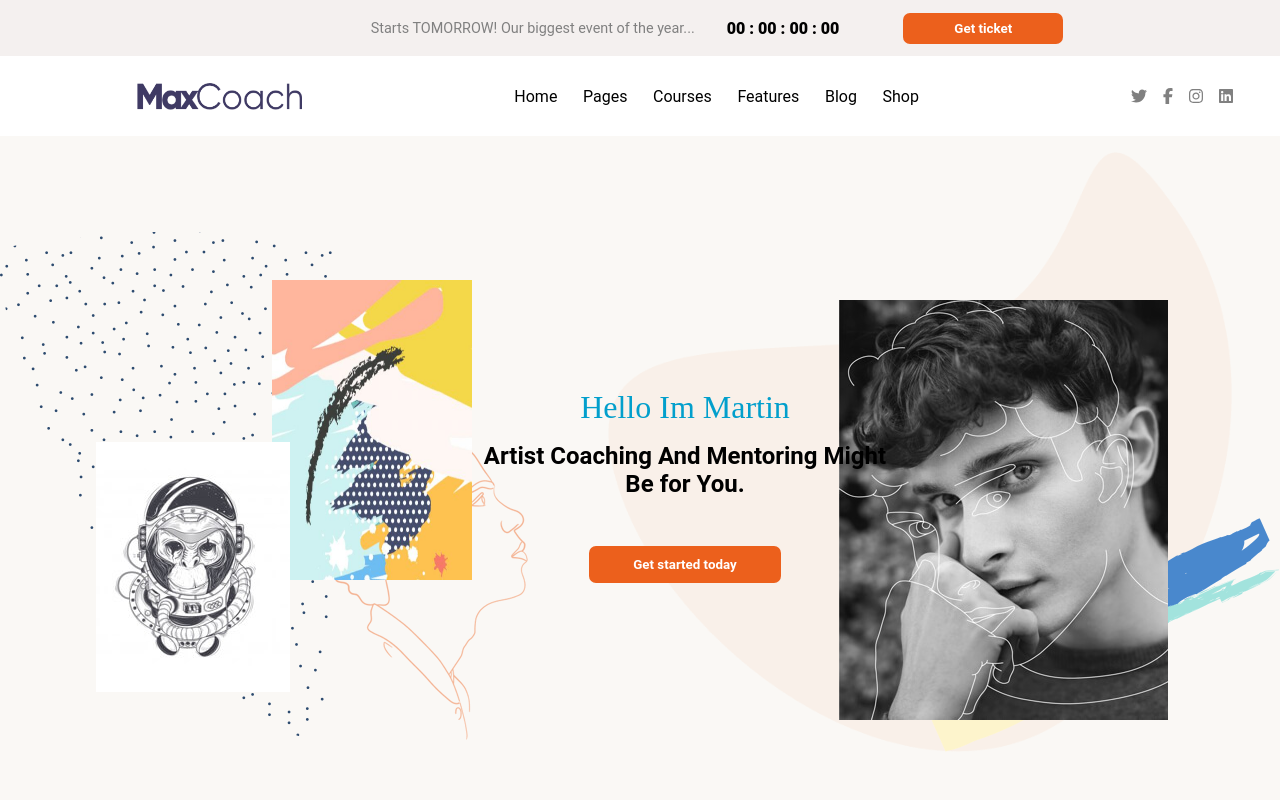
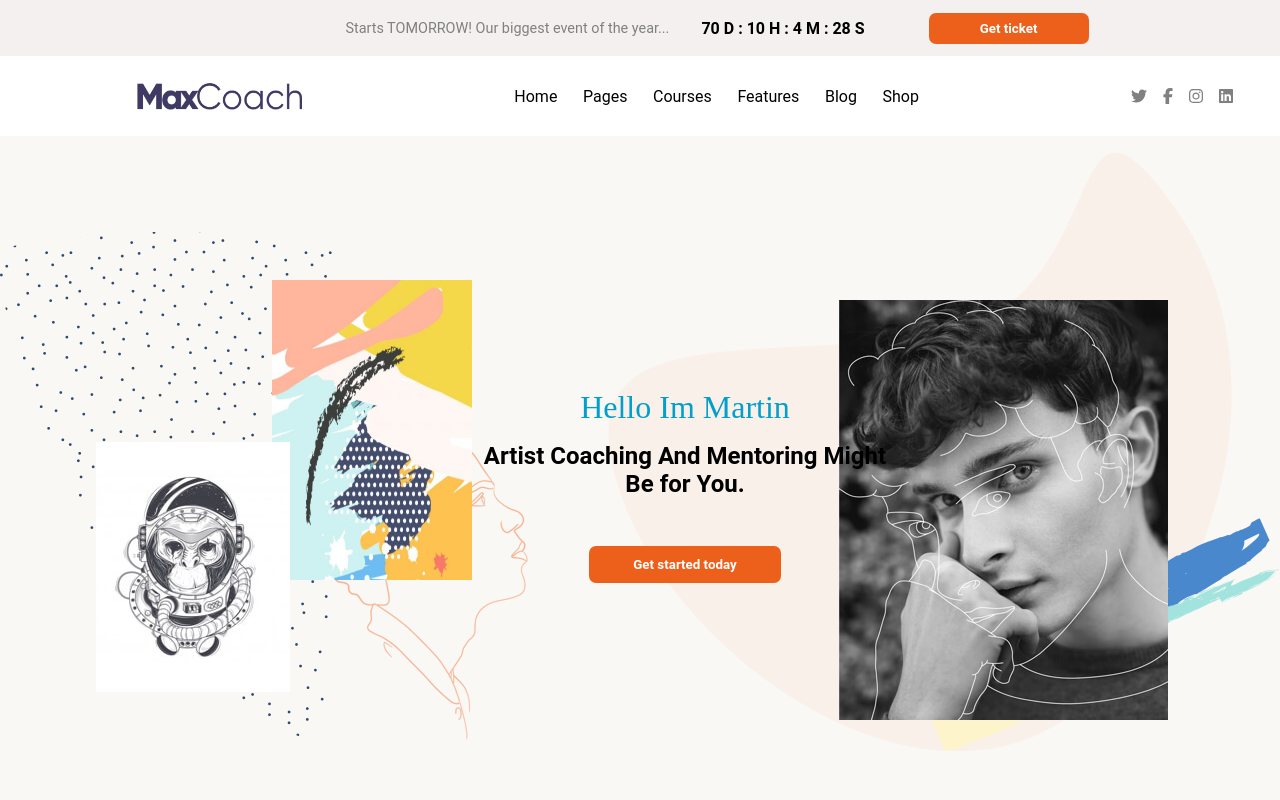
Before and after one commit to Marzio95/proj-html-vuejs, a Vue app: page / in a window 1280 px wide. Shown: the top 800 px of the page. Built offline with nearby package versions, Linux system fonts and the light colour scheme.

Commit message:
implemento la funzione countdown

```diff
--- a/src/components/HeaderProj.vue
+++ b/src/components/HeaderProj.vue
@@ -4,7 +4,7 @@
       <div class="starts">
         Starts TOMORROW! Our biggest event of the year...
       </div>
-      <div class="timer">00 : 00 : 00 : 00</div>
+      <div id="timer"></div>
       <button class="ticket">Get ticket</button>
     </div>
     <nav class="navbar">
@@ -32,6 +32,38 @@ export default {
       arrayNav: ["Home", "Pages", "Courses", "Features", "Blog", "Shop"],
     };
   },
+
+  created() {
+    // Set the date we're counting down to
+    var countDownDate = new Date("jun 10, 2022 23:59:59").getTime();
+
+    // Update the count down every 1 second
+    var x = setInterval(function () {
+      // Get today's date and time
+      var now = new Date().getTime();
+
+      // Find the distance between now and the count down date
+      var distance = countDownDate - now;
+
+      // Time calculations for days, hours, minutes and seconds
+      var days = Math.floor(distance / (1000 * 60 * 60 * 24));
+      var hours = Math.floor(
+        (distance % (1000 * 60 * 60 * 24)) / (1000 * 60 * 60)
+      );
+      var minutes = Math.floor((distance % (1000 * 60 * 60)) / (1000 * 60));
+      var seconds = Math.floor((distance % (1000 * 60)) / 1000);
+
+      // Output the result in an element with id="demo"
+      document.querySelector("#timer").innerHTML =
+        days + " D : " + hours + " H : " + minutes + " M : " + seconds + " S";
+
+      // If the count down is over, write some text
+      if (distance < 0) {
+        clearInterval(x);
+        document.querySelector("#timer").innerHTML = "EXPIRED";
+      }
+    }, 1000);
+  },
 };
 </script>
 
@@ -48,8 +80,8 @@ export default {
   margin-left: 4rem;
   font-size: 0.9rem;
 }
-.timer {
-  font-weight: 800;
+#timer {
+  font-weight: 700;
   margin-left: 2rem;
   margin-right: 4rem;
 }
```
